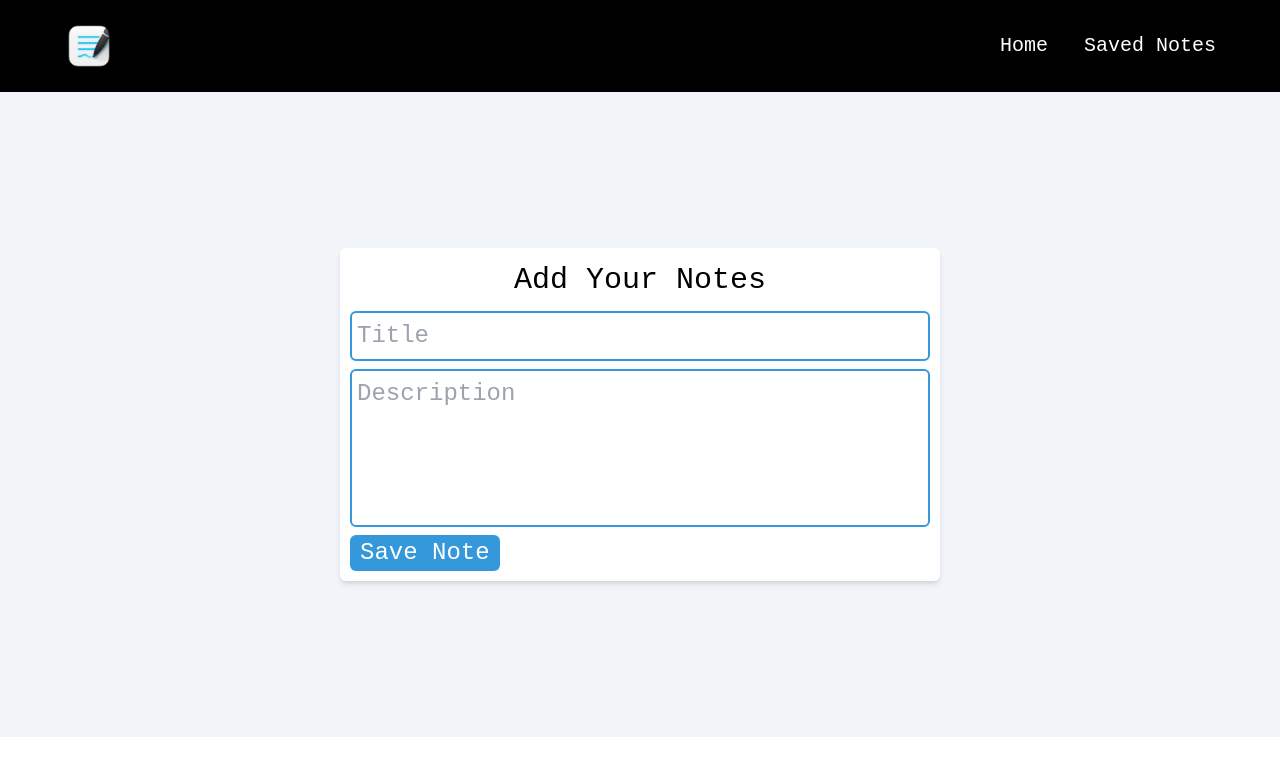
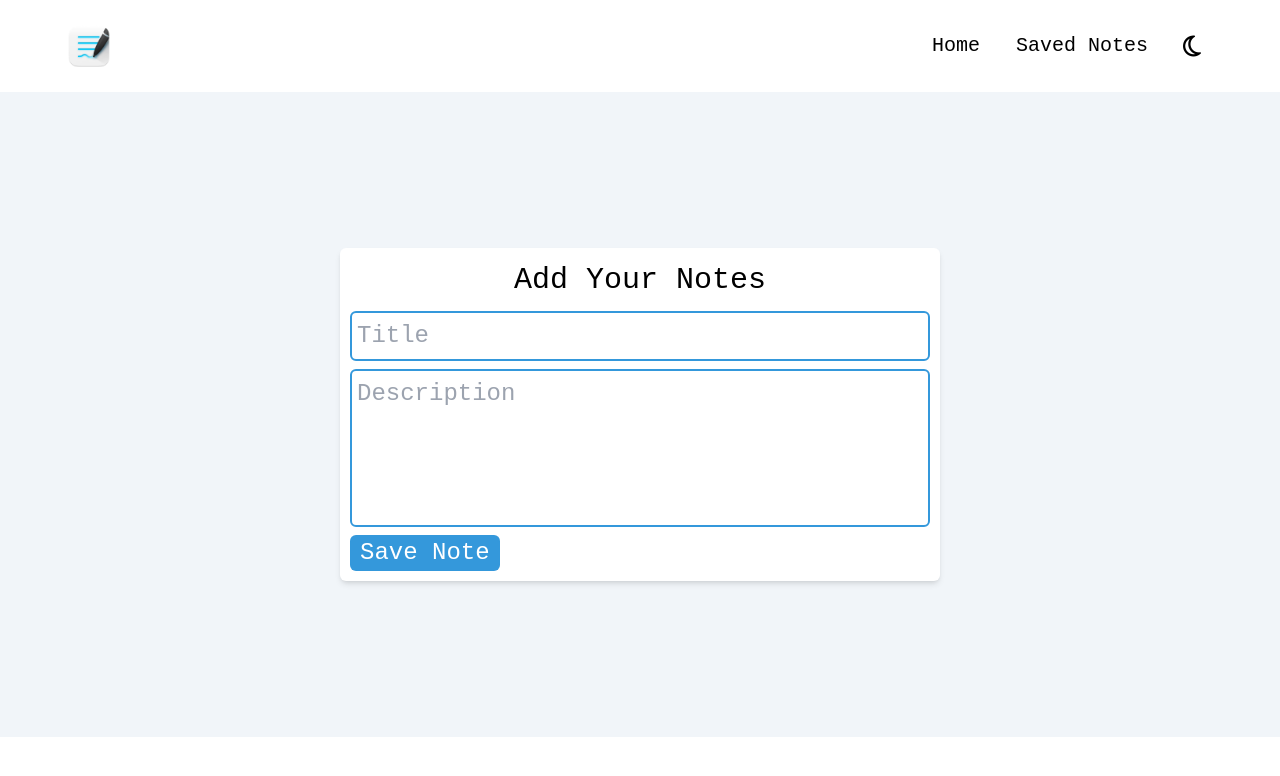
Before and after one commit to NavidulHoque/Note_App, a React (Vite) app: page / in a window 1280 px wide. Shown: the top 776 px of the page. Built offline with nearby package versions, Linux system fonts and the light colour scheme.

Commit message:
created a note app

```diff
--- a/src/RootLayout.jsx
+++ b/src/RootLayout.jsx
@@ -2,17 +2,24 @@ import { Outlet } from "react-router-dom"
 import Navbar from "./components/Navbar"
 import DeleteConfirmationMessage from "./components/DeleteConfirmationMessage"
 import { useSelector } from "react-redux"
+import { useState } from "react"
 
 const RootLayout = () => {
   const DeleteConfirmationMessageState = useSelector((state) => state.notes.DeleteConfirmationMessageState)
+  const [theme, setTheme] = useState(JSON.parse(localStorage.getItem("theme")) || "light")
 
   return (
-    <div className='flex flex-col min-h-screen relative'>
+    <div className={theme}>
 
-      {DeleteConfirmationMessageState && <DeleteConfirmationMessage DeleteConfirmationMessageState={DeleteConfirmationMessageState} />}
+      <div className='flex flex-col min-h-screen relative'>
 
-      <Navbar />
-      <Outlet />
+        {DeleteConfirmationMessageState && <DeleteConfirmationMessage DeleteConfirmationMessageState={DeleteConfirmationMessageState} />}
+
+        <Navbar theme={theme} setTheme={setTheme} />
+        <Outlet />
+
+      </div>
+
     </div>
   )
 }
--- a/src/components/DeleteConfirmationMessage.jsx
+++ b/src/components/DeleteConfirmationMessage.jsx
@@ -9,21 +9,21 @@ const DeleteConfirmationMessage = ({DeleteConfirmationMessageState}) => {
   const dispatch = useDispatch()
 
   return (
-    <div className={`fixed w-full top-0 left-0 h-[735px] justify-center items-center bg-[rgba(255,255,255,0.9)] ${DeleteConfirmationMessageState ? 'flex z-10' : "hidden -z-10"}`}>
+    <div className={`fixed w-full top-0 left-0 h-[735px] justify-center items-center bg-[rgba(255,255,255,0.9)] dark:bg-[rgba(0,0,0,0.9)] ${DeleteConfirmationMessageState ? 'flex z-10' : "hidden -z-10"}`}>
 
-      <div className='basis-[300px] bg-white shadow-md flex flex-col items-center gap-y-3 relative px-[15px] py-[24px] min-w-[300px]'>
+      <div className='basis-[300px] bg-white dark:bg-[rgb(50,50,50)] shadow-md flex flex-col items-center gap-y-3 relative px-[15px] py-[24px] min-w-[300px]'>
 
         <i onClick={() => dispatch(toggleDeleteConfirmationMessage())} className="fa-solid fa-xmark absolute right-[10px] top-[10px] text-[rgba(0,0,0,0.4)] cursor-pointer"></i>
 
         <span className="text-red-500 border-[3px] border-red-500 rounded-full w-[50px] h-[50px] flex justify-center items-center text-[30px]"><i className="fa-solid fa-xmark"></i></span>
 
-        <h3 className="text-[20px]">Are You Sure?</h3>
+        <h3 className="text-[20px] dark:text-white">Are You Sure?</h3>
 
-        <p className="text-[15px] text-slate-400 text-center">Do you really want to delete these records? This process cannot be undone</p>
+        <p className="text-[15px] text-slate-400 text-center dark:text-white">Do you really want to delete these records? This process cannot be undone</p>
 
         <div className="w-full flex gap-x-2">
 
-          <button onClick={() => dispatch(toggleDeleteConfirmationMessage())} className="w-[50%] text-[20px] py-[5px] bg-[rgb(50,50,50)] hover:bg-black text-white">No</button>
+          <button onClick={() => dispatch(toggleDeleteConfirmationMessage())} className="w-[50%] text-[20px] py-[5px] bg-[#2ecc71] hover:bg-[#27ae60] text-white">No</button>
 
           <button onClick={() => {
             dispatch(deleteNote())
--- a/src/components/Navbar.jsx
+++ b/src/components/Navbar.jsx
@@ -1,24 +1,40 @@
+/* eslint-disable react/prop-types */
 import { useState } from "react"
 import logo from "../assets/logo.jpg"
 import { Link } from "react-router-dom"
 
-const Navbar = () => {
+const Navbar = ({ theme, setTheme }) => {
     const [isOpen, setIsOpen] = useState(false)
 
+    function handleTheme(theme) {
+        setTheme(theme)
+        localStorage.setItem("theme", JSON.stringify(theme))
+    }
+
     return (
-        <nav className="bg-black text-white py-[10px] sticky">
+        <nav className="bg-white dark:bg-[rgb(50,50,50)] dark:text-white py-[10px] sticky">
 
-            <div className="w-[90vw] h-full mx-auto flex flex-col sm:flex-row justify-center sm:justify-between items-center">
+            <div className="w-[90vw] h-full mx-auto flex flex-col sm:flex-row justify-center sm:justify-between items-center gap-x-5">
 
                 <div className="flex w-full justify-between items-center py-[7px]">
 
-                    <img className="h-[50px] w-[50px]" src={logo} alt="logo" />
+                    <div className="flex gap-x-3">
 
-                    <button onClick={() => setIsOpen(!isOpen)} className="border-2 border-white p-2 rounded text-2xl sm:hidden"><i className={`fa-solid ${isOpen ? 'fa-xmark' : 'fa-bars'} text-white`}></i></button>
+                        <button onClick={() => setIsOpen(!isOpen)} className="border-2 border-black p-2 rounded text-2xl text-black dark:text-white dark:border-white sm:hidden"><i className={`fa-solid ${isOpen ? 'fa-xmark' : 'fa-bars'}`}></i></button>
+
+                        <img className="h-[50px] w-[50px]" src={logo} alt="logo" />
+
+                    </div>
+
+                    <button onClick={() => theme === 'dark' ? handleTheme('light') : handleTheme('dark')} className="text-[24px] sm:hidden">
+
+                        {theme === 'dark' ? <i className="fa-regular fa-sun text-white p-[12px] rounded-full hover:bg-[rgba(0,0,0,0.1)]"></i> : <i className="fa-regular fa-moon p-[12px] rounded-full hover:bg-[rgba(0,0,0,0.1)] w-[48px]"></i>}
+
+                    </button>
 
                 </div>
 
-                <ul className={`w-full sm:h-[72px] text-[20px] flex flex-col sm:flex-row sm:justify-end sm:items-center sm:gap-x-9 gap-y-3 overflow-hidden ${isOpen ? 'h-[72px]' : 'h-0'} transition-all duration-300 `}>
+                <ul className={`w-full sm:h-[72px] text-[20px] flex flex-col sm:flex-row sm:justify-end sm:items-center sm:gap-x-9 gap-y-3 overflow-hidden ${isOpen ? 'h-[72px]' : 'h-0'} transition-all duration-300`}>
                     <li>
                         <Link className="hover:font-semibold" to="/">Home</Link>
                     </li>
@@ -27,6 +43,12 @@ const Navbar = () => {
                     </li>
                 </ul>
 
+                <button onClick={() => theme === 'dark' ? handleTheme('light') : handleTheme('dark')} className="text-[24px] hidden sm:inline-block">
+
+                    {theme === 'dark' ? <i className="fa-regular fa-sun text-white p-[12px] rounded-full hover:bg-[rgba(0,0,0,0.1)]"></i> : <i className="fa-regular fa-moon p-[12px] rounded-full hover:bg-[rgba(0,0,0,0.1)] w-[48px]"></i>}
+
+                </button>
+
             </div>
 
         </nav>
--- a/src/components/SavedNote.jsx
+++ b/src/components/SavedNote.jsx
@@ -33,17 +33,17 @@ const SavedNote = ({ note }) => {
   }
 
   return (
-    <div className="min-w-[300px] bg-white shadow-md rounded-md p-[10px] flex flex-col gap-y-3 items-center">
+    <div className="min-w-[300px] bg-white dark:bg-[rgb(50,50,50)] dark:text-white shadow-md rounded-md p-[10px] flex flex-col gap-y-3 items-center">
 
-      <input ref={inputRef} className="text-[33px] outline-none text-center w-full" onChange={(e) => setTitle(e.target.value)} value={title} readOnly={update} />
+      <input ref={inputRef} className="text-[33px] outline-none text-center w-full dark:bg-[rgb(50,50,50)]" onChange={(e) => setTitle(e.target.value)} value={title} readOnly={update} />
 
-      <textarea className="text-[22px] resize-none w-full outline-none text-center" onChange={(e) => setDescription(e.target.value)} value={description} readOnly={update} maxLength={200} rows={4} />
+      <textarea className="text-[22px] resize-none w-full outline-none text-center dark:bg-[rgb(50,50,50)]" onChange={(e) => setDescription(e.target.value)} value={description} readOnly={update} maxLength={200} rows={4} />
 
       <span className="text-[22px] text-center">Last Saved: {note.savedDate}</span>
 
       <div className="flex gap-x-3 text-white w-full">
 
-        <button onClick={handleUpdate} className="w-[50%] bg-[rgb(50,50,50)] hover:bg-black rounded-md py-[7px] text-[20px]">{update ? "Update" : "Save"}</button>
+        <button onClick={handleUpdate} className="w-[50%] bg-[#9b59b6] hover:bg-[#8e44ad] rounded-md py-[7px] text-[20px]">{update ? "Update" : "Save"}</button>
 
         <button onClick={handleDelete} className="w-[50%] bg-red-500 hover:bg-red-600 rounded-md py-[7px] text-[20px]">Delete</button>
 
--- a/src/pages/Home.jsx
+++ b/src/pages/Home.jsx
@@ -34,20 +34,20 @@ const Home = () => {
     }
 
     return (
-        <div className="bg-slate-100 flex justify-center items-center basis-[645px]">
+        <div className="bg-slate-100 dark:bg-black flex justify-center items-center basis-[645px]">
 
-            <div className="flex flex-col items-start gap-y-2 rounded-md p-[10px] text-[24px] w-[80vw] sm:basis-[600px] bg-white shadow-md">
+            <div className="flex flex-col items-start gap-y-2 rounded-md p-[10px] text-[24px] w-[80vw] sm:basis-[600px] bg-white dark:bg-[rgb(50,50,50)] shadow-md">
 
-                <h1 className="text-center text-[30px] w-full">Add Your Notes</h1>
+                <h1 className="text-center text-[30px] w-full dark:text-white">Add Your Notes</h1>
 
-                <input className="p-[5px] w-full rounded-md border-[2px] border-[#3498db] outline-none" type="text" placeholder="Title" autoFocus onChange={(e) => {
+                <input className="p-[5px] w-full rounded-md border-[2px] border-[#3498db] outline-none dark:bg-[rgb(50,50,50)] dark:text-white" type="text" placeholder="Title" autoFocus onChange={(e) => {
 
                     setTitle(e.target.value)
                     localStorage.setItem("title", JSON.stringify(e.target.value))
 
                 }} value={title} />
 
-                <textarea className="p-[5px] w-full rounded-md border-[2px] border-[#3498db] outline-none resize-none" placeholder="Description" maxLength={200} rows={4} onChange={(e) => {
+                <textarea className="p-[5px] w-full rounded-md border-[2px] border-[#3498db] outline-none resize-none dark:bg-[rgb(50,50,50)] dark:text-white" placeholder="Description" maxLength={200} rows={4} onChange={(e) => {
 
                     setDescription(e.target.value)
                     localStorage.setItem("description", JSON.stringify(e.target.value))
--- a/src/pages/SavedNotes.jsx
+++ b/src/pages/SavedNotes.jsx
@@ -6,7 +6,7 @@ const SavedNotes = () => {
   const notes = useSelector((state) => state.notes.notes)
 
   return (
-    <div className={`bg-slate-100 basis-[645px] pt-[20px]`}>
+    <div className='bg-slate-100 dark:bg-black basis-[645px] pt-[20px]'>
 
 
       <div className="w-[90vw] mx-auto grid gap-5 2xl:grid-cols-4 xl:grid-cols-3 md:grid-cols-2 grid-cols-1">
--- a/tailwind.config.js
+++ b/tailwind.config.js
@@ -4,6 +4,7 @@ export default {
     "./index.html",
     "./src/**/*.{js,ts,jsx,tsx}",
   ],
+  darkMode: 'class',
   theme: {
     extend: {}
   },
```
